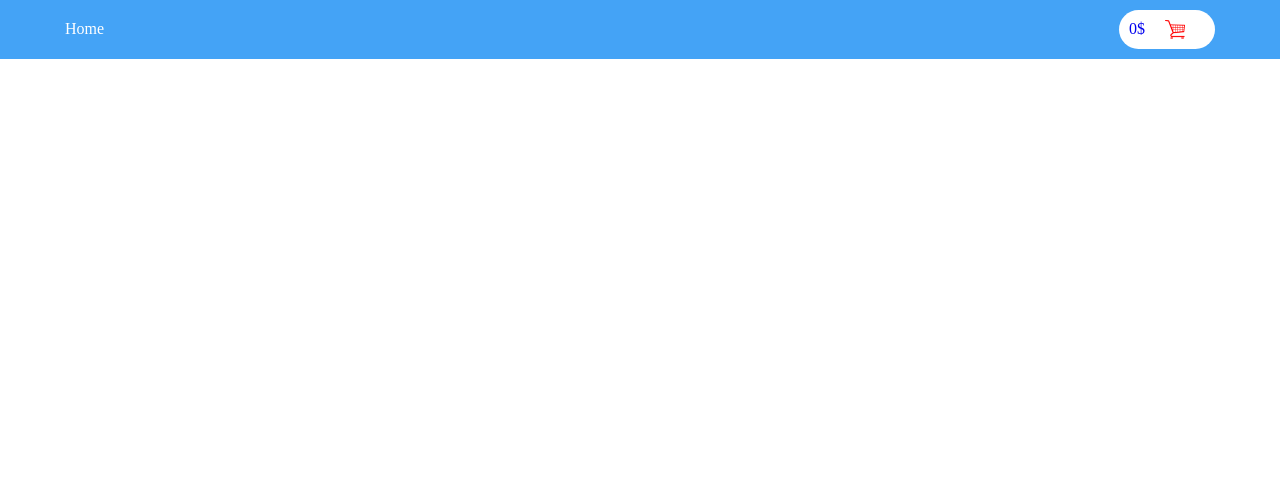
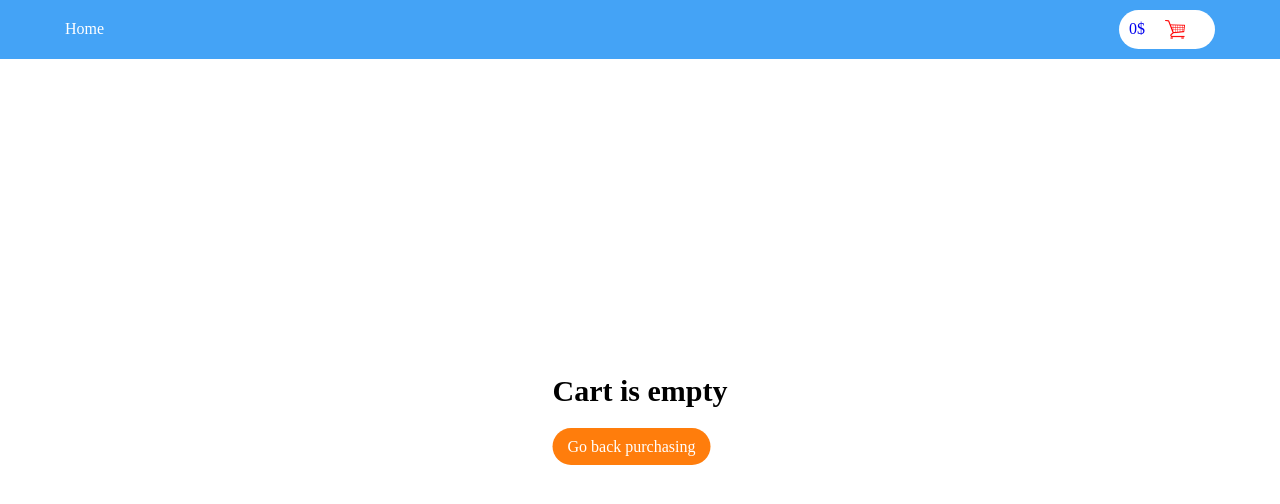
Before and after one commit to Rolandsonn/hw6, a React (Vite) app: page /cart in a window 1280 px wide. Shown: the top 504 px of the page. Built offline with nearby package versions, Linux system fonts and the light colour scheme.

Commit message:
hw6 CartPage finished

```diff
--- a/src/pages/CartPage/CartPage.jsx
+++ b/src/pages/CartPage/CartPage.jsx
@@ -4,24 +4,36 @@ import { clearItems } from "../../redux/slices/cartSlice";
 
 import deleteImg from "../../assets/img/delete.png";
 import { useDispatch, useSelector } from "react-redux";
+import { Link } from "react-router-dom";
 const CartPage = () => {
   const dispatch = useDispatch();
   const items = useSelector((state) => state.cart.items);
   const handleDelete = () => {
-    dispatch(clearItems());
+    if (window.confirm("Are you sure you want to clear the cart???")) {
+      dispatch(clearItems());
+    }
   };
   return (
     <>
       <div className="container">
         {items.length ? (
-          <span onClick={handleDelete} className={styles.clear__btn}>
-            <img className={styles.clear__img} src={deleteImg} alt="clear" />
-          </span>
+          <>
+            <span onClick={handleDelete} className={styles.clear__btn}>
+              <img className={styles.clear__img} src={deleteImg} alt="clear" />
+            </span>
+
+            <Cart />
+          </>
         ) : (
-          ""
+          <>
+            <div className={styles.wrapper}>
+              <p className={styles.text}>Cart is empty</p>
+              <Link className={styles.btn} to={"/"}>
+                Go back purchasing
+              </Link>
+            </div>
+          </>
         )}
-
-        <Cart />
       </div>
     </>
   );
--- a/src/pages/CartPage/CartPage.module.css
+++ b/src/pages/CartPage/CartPage.module.css
@@ -4,3 +4,20 @@
   cursor: pointer;
   width: 40px;
 }
+.wrapper {
+  position: absolute;
+  top: 50%;
+  left: 50%;
+  transform: translate(-50%, -50%);
+}
+.text {
+  font-size: 30px;
+  font-weight: bold;
+  text-align: center;
+}
+.btn {
+  padding: 10px 15px;
+  background: #ff7d0c;
+  color: #fff;
+  border-radius: 30px;
+}
--- a/src/redux/slices/cartSlice.js
+++ b/src/redux/slices/cartSlice.js
@@ -30,7 +30,7 @@ const cartSlice = createSlice({
       const updatedItems = state.items
         .filter((obj) => obj.id !== action.payload)
         .map((obj) => {
-          const { totalPrice, ...rest } = obj; // using destructuring to remove totalPrice property
+          const { totalPrice, ...rest } = obj;
           return rest;
         });
       return { ...state, items: updatedItems };
```
